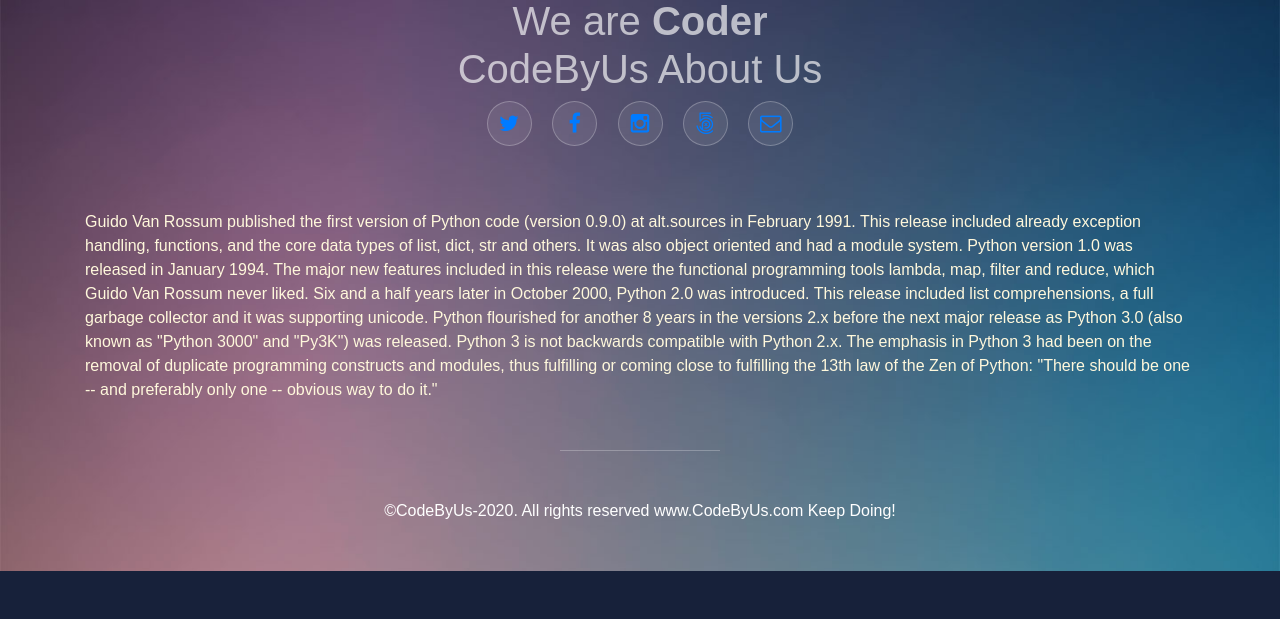
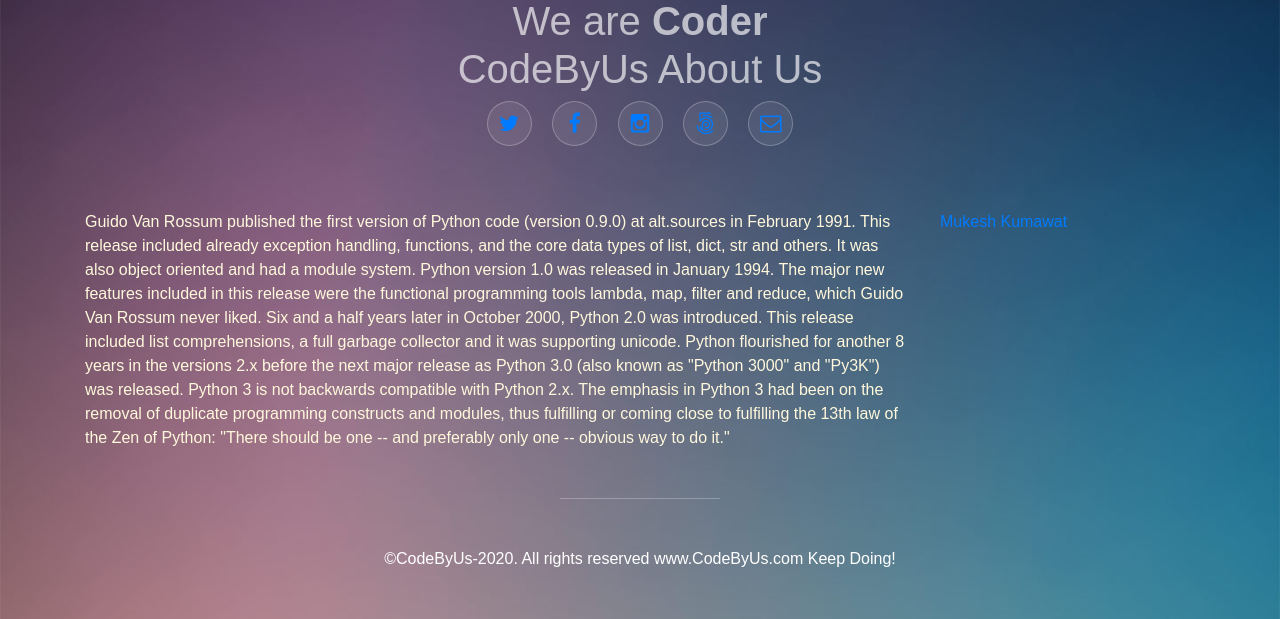
Before and after one commit to mukku21/Blog_By_Code, a Django app: template templates/home/about.html in a window 1280 px wide. Shown: the part 328-947 px from the top of the page. Before the commit the page ends 899 px from the top, so only its background shows below. Run offline with Django 3.2, Linux system fonts and the light colour scheme; the template is opened without the code that fills it, so the values that code supplies are empty; some libraries are stand-ins or nearby versions.

Commit message:
added_linkedin_badge

```diff
--- a/templates/home/about.html
+++ b/templates/home/about.html
@@ -21,21 +21,38 @@
                 <li><a href="#" class="icon style2 fa-envelope-o"><span class="label">Email</span></a></li>
             </ul>
         </header>
-        <p style="color: cornsilk;">Guido Van Rossum published the first version of Python code (version 0.9.0) at alt.sources in February 1991.
-            This release included already exception handling, functions, and the core data types of list, dict, str and
+        <div class="row">
+            <div class="col-md-9">
+                <p style="color: cornsilk;">Guido Van Rossum published the first version of Python code (version 0.9.0)
+                    at alt.sources in February 1991.
+                    This release included already exception handling, functions, and the core data types of list, dict,
+                    str and
                     others. It was also object oriented and had a module system.
 
-            Python version 1.0 was released in January 1994. The major new features included in this release were the
+                    Python version 1.0 was released in January 1994. The major new features included in this release
+                    were the
                     functional programming tools lambda, map, filter and reduce, which Guido Van Rossum never liked.
 
                     Six and a half years later in October 2000, Python 2.0 was introduced. This release included list
                     comprehensions, a full garbage collector and it was supporting unicode.
 
-            Python flourished for another 8 years in the versions 2.x before the next major release as Python 3.0 (also
-            known as "Python 3000" and "Py3K") was released. Python 3 is not backwards compatible with Python 2.x. The
+                    Python flourished for another 8 years in the versions 2.x before the next major release as Python
+                    3.0 (also
+                    known as "Python 3000" and "Py3K") was released. Python 3 is not backwards compatible with Python
+                    2.x. The
                     emphasis in Python 3 had been on the removal of duplicate programming constructs and modules, thus
-            fulfilling or coming close to fulfilling the 13th law of the Zen of Python: "There should be one -- and
+                    fulfilling or coming close to fulfilling the 13th law of the Zen of Python: "There should be one --
+                    and
                     preferably only one -- obvious way to do it."</p>
+            </div>
+            <div class="col-md-3">
+                <div class="LI-profile-badge" style="text-align: left;" data-version="v1" data-size="large"
+                    data-locale="en_US" data-type="horizontal" data-theme="dark" data-vanity="mukeshkumawat"><a
+                        class="LI-simple-link" href='https://in.linkedin.com/in/mukeshkumawat?trk=profile-badge'>Mukesh
+                        Kumawat</a></div>
+            </div>
+        </div>
+
 
     </div>
 </div>
--- a/templates/home/common.html
+++ b/templates/home/common.html
@@ -12,6 +12,7 @@
   <link rel="stylesheet" href="{% static 'assets/css/main.css' %}" />
     <link rel = "icon" href ="{% static 'images/mk.jpg' %}" type = "image/x-icon">
     <script src="{% static 'assets/js/modernizr.custom.js' %}"></script>
+    <script type="text/javascript" src="https://platform.linkedin.com/badges/js/profile.js" async defer></script>
 
   <title>{% block title %}{% endblock title %}</title>
 </head>
```
Also changed, not shown: db.sqlite3. Lines whose indentation alone changed are shown as unchanged.
